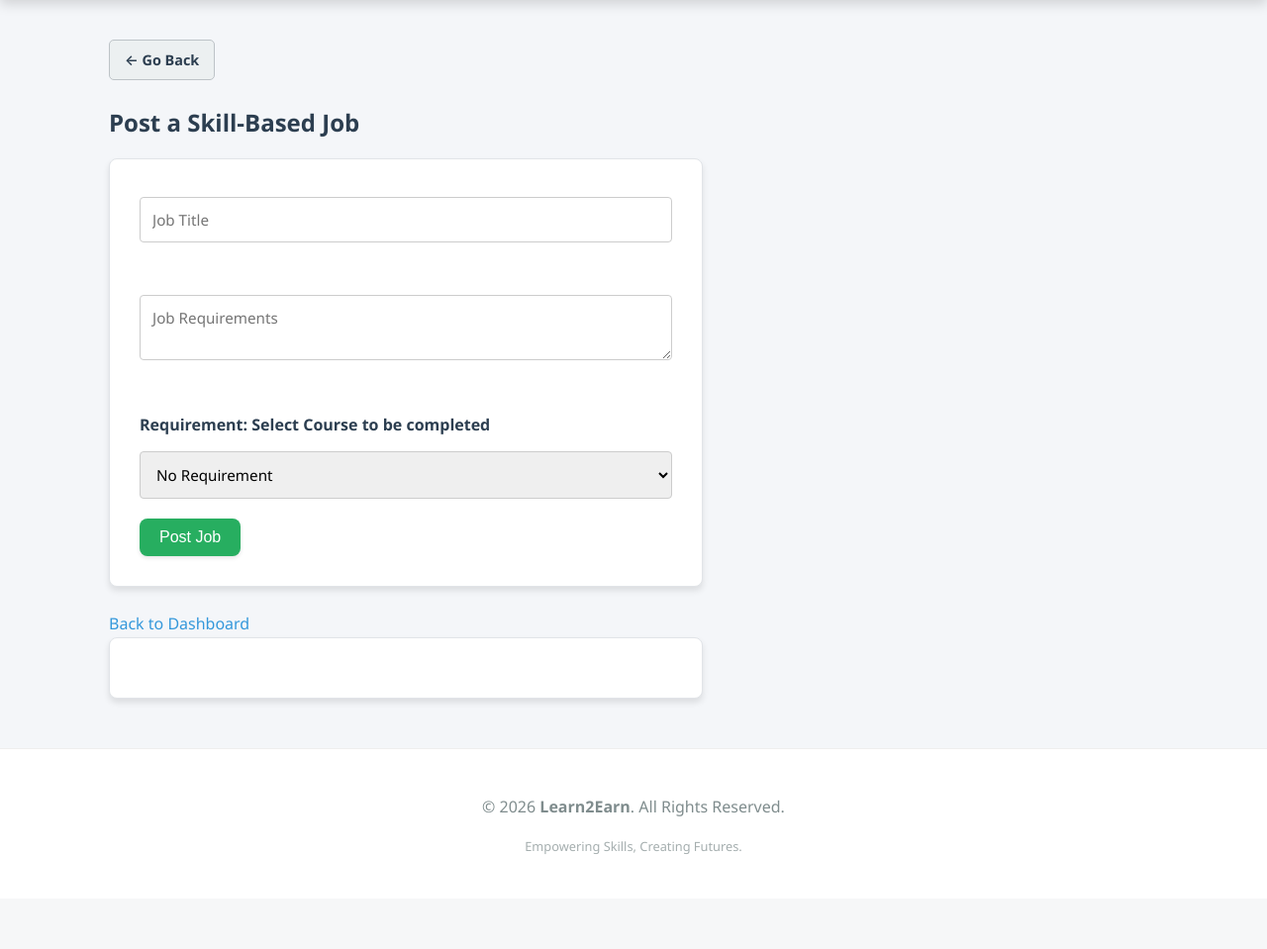
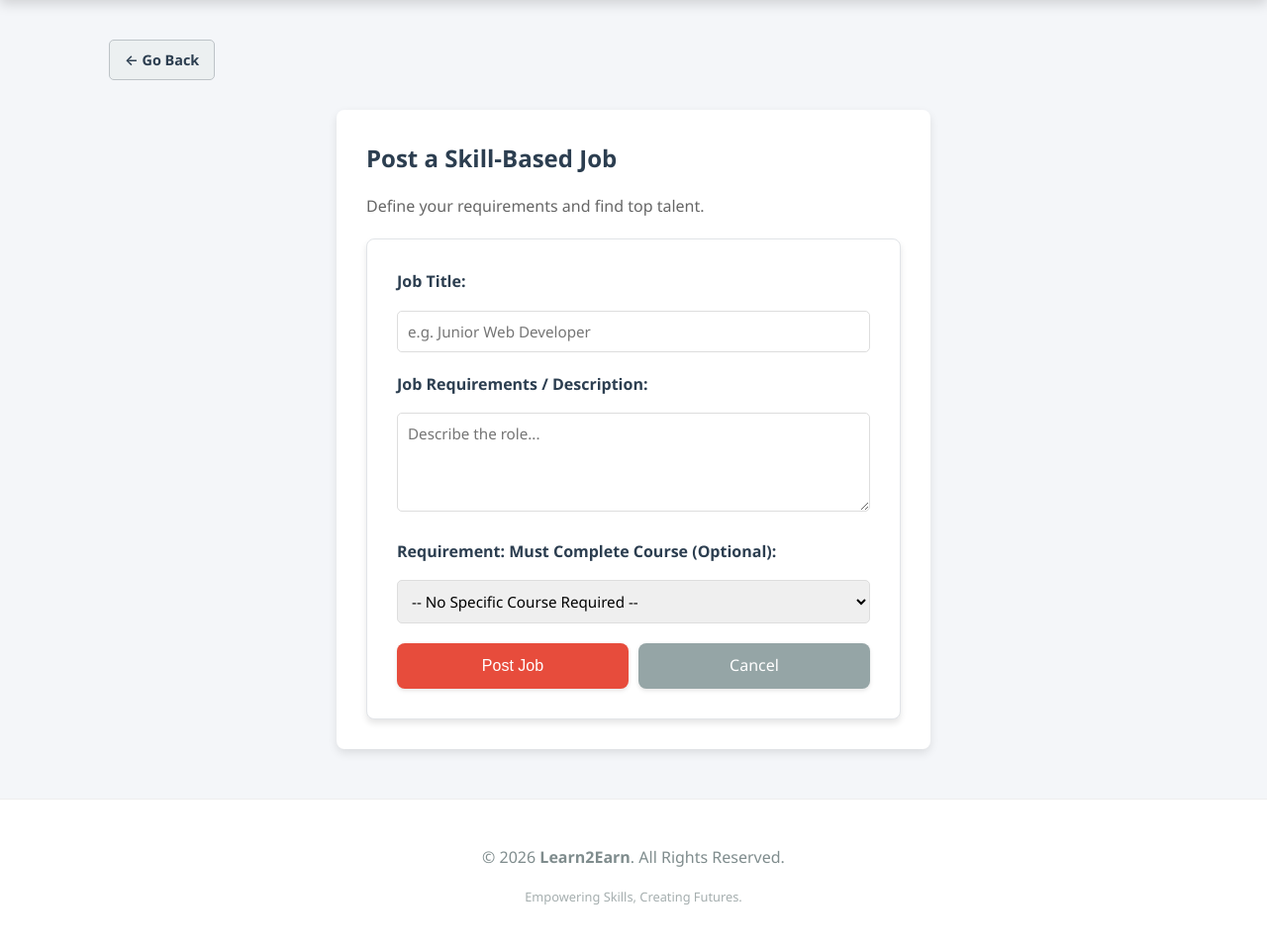
Before and after one commit to Mazharul75/learn2earn1, a PHP site: page /learn2earn/app/views/client/post_job.php in a window 1280 px wide. Shown: the part 81-1040 px from the top of the page at 99% size. Before the commit the page ends 944 px from the top, so only its background shows below. Run offline with PHP 8.4, Linux system fonts and the light colour scheme; the template is opened without the code that fills it, so the values that code supplies are empty; some libraries are stand-ins or nearby versions.

Commit message:
client post job ui fixed

```diff
--- a/app/views/client/post_job.php
+++ b/app/views/client/post_job.php
@@ -1,19 +1,34 @@
 <?php require_once __DIR__ . '/../layouts/header.php'; ?>
-    <h2>Post a Skill-Based Job</h2>
-    <form action="<?= BASE_URL ?>client/post" method="POST">
-        <input type="text" name="title" placeholder="Job Title" required><br><br>
-        <textarea name="description" placeholder="Job Requirements"></textarea><br><br>
-        <label>Requirement: Select Course to be completed</label>
-        <select name="required_course_id">
-            <option value="">No Requirement</option>
-            <?php foreach($courses as $course): ?>
-                <option value="<?= $course['id']; ?>"><?= $course['title']; ?></option>
-            <?php endforeach; ?>
-        </select>
-        <button type="submit">Post Job</button>
-    </form>
-    <br>
-    <a href="<?= BASE_URL ?>client/index">Back to Dashboard</a>
+
+    <div style="max-width: 600px; margin: 30px auto; background: white; padding: 30px; border-radius: 8px; box-shadow: 0 4px 10px rgba(0,0,0,0.1);">
+        <h2 style="margin-top: 0; color: #2c3e50;">Post a Skill-Based Job</h2>
+        <p style="color: #666; margin-bottom: 20px;">Define your requirements and find top talent.</p>
+
+        <form name="jobForm" action="<?= BASE_URL ?>client/post" method="POST" onsubmit="return validateJobForm()">
+
+            <label style="font-weight: bold; display: block; margin-bottom: 8px;">Job Title:</label>
+            <input type="text" name="title" placeholder="e.g. Junior Web Developer" required
+                   style="width: 100%; padding: 10px; border: 1px solid #ddd; border-radius: 5px; margin-bottom: 20px;">
+
+            <label style="font-weight: bold; display: block; margin-bottom: 8px;">Job Requirements / Description:</label>
+            <textarea name="description" placeholder="Describe the role..." required
+                      style="width: 100%; height: 100px; padding: 10px; border: 1px solid #ddd; border-radius: 5px; margin-bottom: 20px;"></textarea>
+
+            <label style="font-weight: bold; display: block; margin-bottom: 8px;">Requirement: Must Complete Course (Optional):</label>
+            <select name="required_course_id" style="width: 100%; padding: 10px; border: 1px solid #ddd; border-radius: 5px; margin-bottom: 20px;">
+                <option value="">-- No Specific Course Required --</option>
+                <?php foreach($courses as $course): ?>
+                    <option value="<?= $course['id']; ?>"><?= $course['title']; ?></option>
+                <?php endforeach; ?>
+            </select>
+
+            <div style="display: flex; gap: 10px;">
+                <button type="submit" class="btn" style="background: #e74c3c; flex: 1;">Post Job</button>
+                <a href="<?= BASE_URL ?>client/index" class="btn" style="background: #95a5a6; text-decoration: none; flex: 1; text-align: center;">Cancel</a>
+            </div>
+        </form>
+    </div>
+
     <script>
     function validateJobForm() {
         let title = document.forms["jobForm"]["title"].value;
@@ -23,7 +38,7 @@
             alert("Job title must be at least 5 characters long.");
             return false;
         }
-        if (desc == "") {
+        if (desc.trim() == "") {
             alert("Description cannot be empty.");
             return false;
         }
@@ -31,5 +46,4 @@
     }
     </script>
 
-    <form name="jobForm" action="<?= BASE_URL ?>client/post" method="POST" onsubmit="return validateJobForm()"></form>
 <?php require_once __DIR__ . '/../layouts/footer.php'; ?>
```
